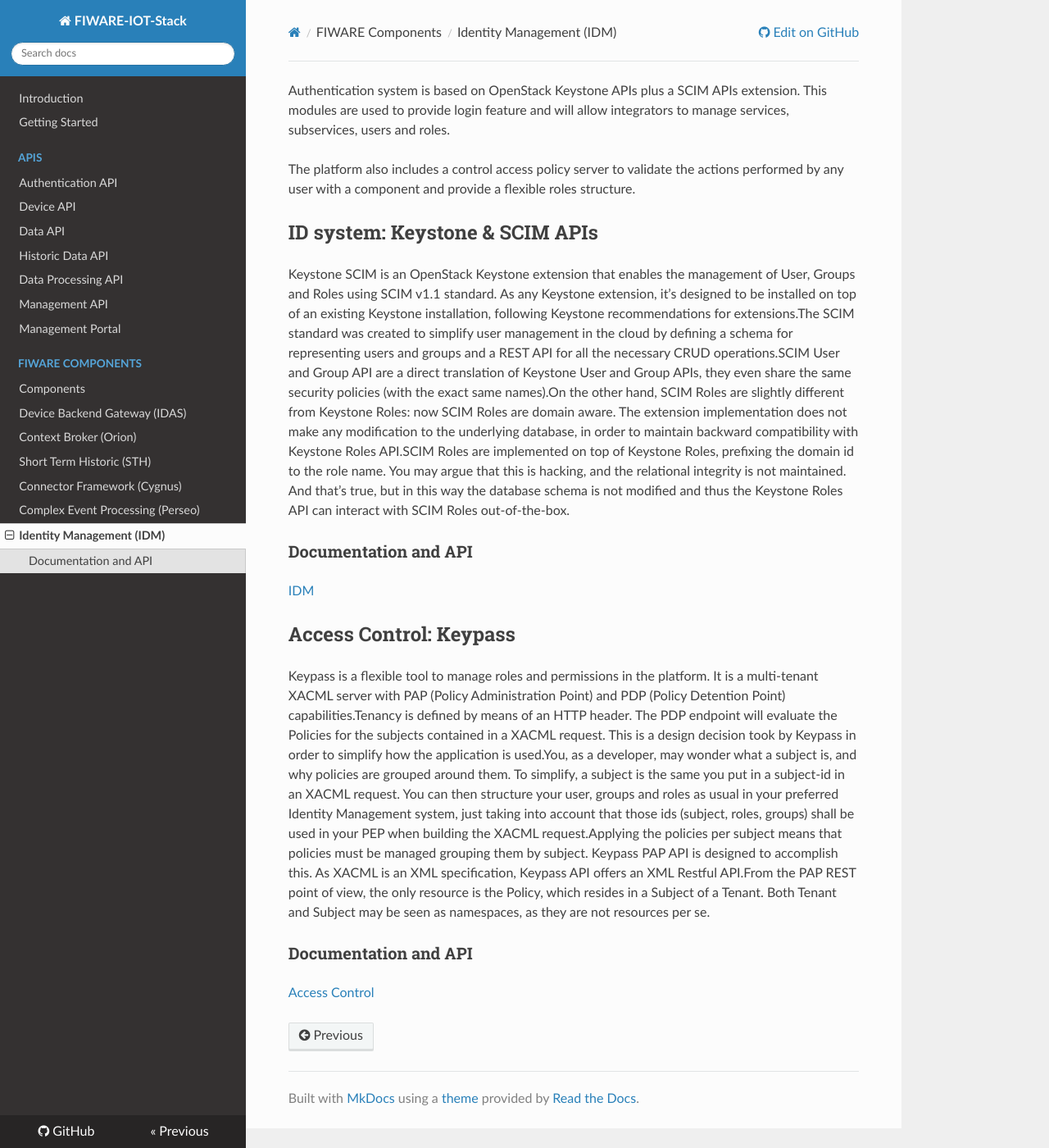
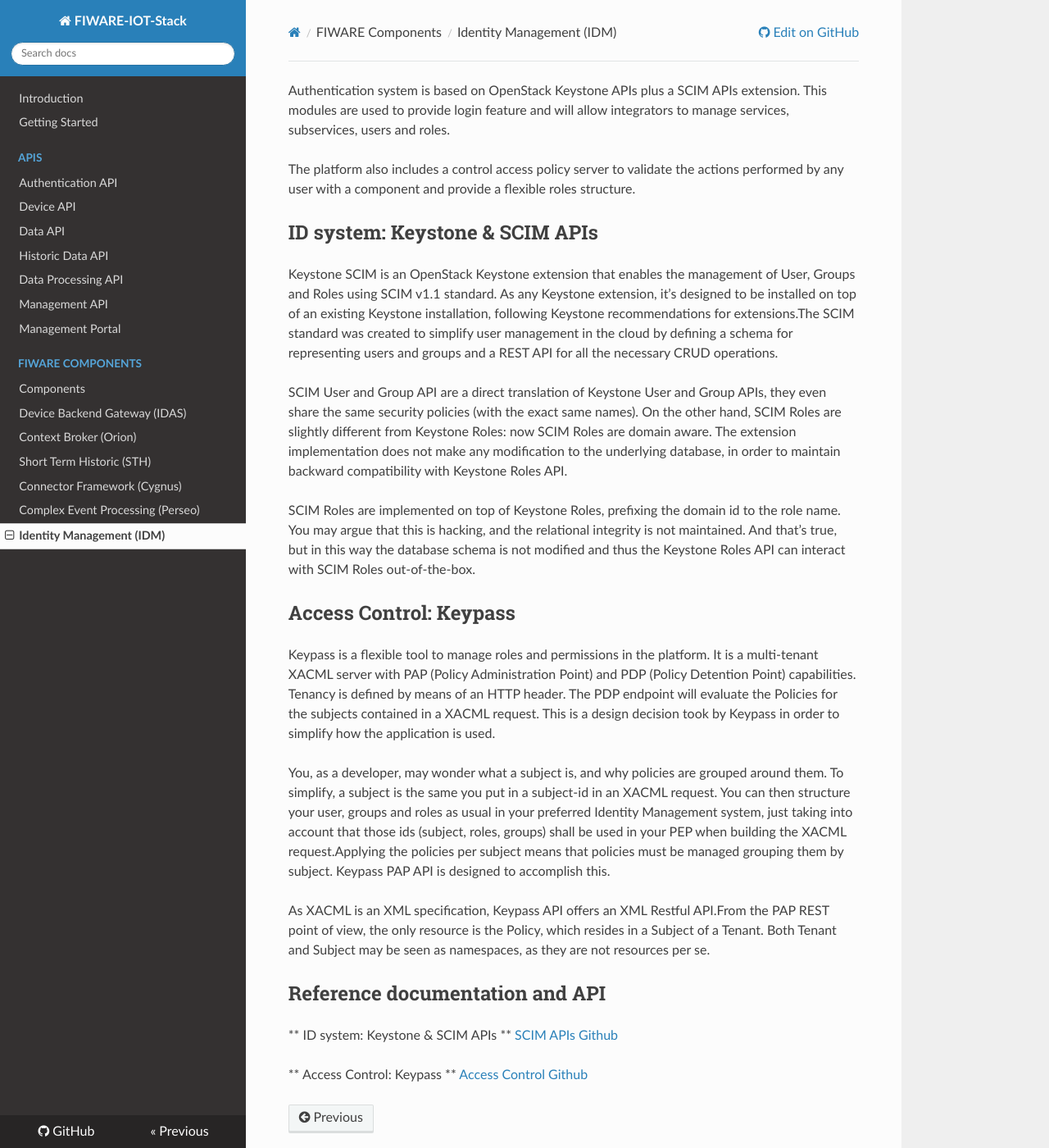
Before and after one commit to telefonicaid/thinking-cities, an MkDocs documentation site: the page built from docs/idm.md, in a window 1280 px wide and 1400 px high. Shown: the whole window at 82% size. Built offline with MkDocs 1.6.1, drawn with Linux system fonts in a browser that asks for light colours; nearby versions of some CDN libraries; old or Windows-style settings are respelled for this version of MkDocs.

Commit message:
Update idm.md

```diff
--- a/docs/idm.md
+++ b/docs/idm.md
@@ -4,17 +4,25 @@
 
 ## ID system: Keystone & SCIM APIs
 
-Keystone SCIM is an OpenStack Keystone extension that enables the management of User, Groups and Roles using SCIM v1.1 standard. As any Keystone extension, it’s designed to be installed on top of an existing Keystone installation, following Keystone recommendations for extensions.The SCIM standard was created to simplify user management in the cloud by defining a schema for representing users and groups and a REST API for all the necessary CRUD operations.SCIM User and Group API are a direct translation of Keystone User and Group APIs, they even share the same security policies (with the exact same names).On the other hand, SCIM Roles are slightly different from Keystone Roles: now SCIM Roles are domain aware. The extension implementation does not make any modification to the underlying database, in order to maintain backward compatibility with Keystone Roles API.SCIM Roles are implemented on top of Keystone Roles, prefixing the domain id to the role name. You may argue that this is hacking, and the relational integrity is not maintained. And that’s true, but in this way the database schema is not modified and thus the Keystone Roles API can interact with SCIM Roles out-of-the-box.
+Keystone SCIM is an OpenStack Keystone extension that enables the management of User, Groups and Roles using SCIM v1.1 standard. As any Keystone extension, it’s designed to be installed on top of an existing Keystone installation, following Keystone recommendations for extensions.The SCIM standard was created to simplify user management in the cloud by defining a schema for representing users and groups and a REST API for all the necessary CRUD operations.
 
+SCIM User and Group API are a direct translation of Keystone User and Group APIs, they even share the same security policies (with the exact same names). On the other hand, SCIM Roles are slightly different from Keystone Roles: now SCIM Roles are domain aware. The extension implementation does not make any modification to the underlying database, in order to maintain backward compatibility with Keystone Roles API.
 
-### Documentation and API
+SCIM Roles are implemented on top of Keystone Roles, prefixing the domain id to the role name. You may argue that this is hacking, and the relational integrity is not maintained. And that’s true, but in this way the database schema is not modified and thus the Keystone Roles API can interact with SCIM Roles out-of-the-box.
 
-[IDM](https://github.com/telefonicaid/fiware-keystone-scim)
 
 ## Access Control: Keypass
 
-Keypass is a flexible tool to manage roles and permissions in the platform. It is a multi-tenant XACML server with PAP (Policy Administration Point) and PDP (Policy Detention Point) capabilities.Tenancy is defined by means of an HTTP header. The PDP endpoint will evaluate the Policies for the subjects contained in a XACML request. This is a design decision took by Keypass in order to simplify how the application is used.You, as a developer, may wonder what a subject is, and why policies are grouped around them. To simplify, a subject is the same you put in a subject-id in an XACML request. You can then structure your user, groups and roles as usual in your preferred Identity Management system, just taking into account that those ids (subject, roles, groups) shall be used in your PEP when building the XACML request.Applying the policies per subject means that policies must be managed grouping them by subject. Keypass PAP API is designed to accomplish this.  As XACML is an XML specification, Keypass API offers an XML Restful API.From the PAP REST point of view, the only resource is the Policy, which resides in a Subject of a Tenant. Both Tenant and Subject may be seen as namespaces, as they are not resources per se.
+Keypass is a flexible tool to manage roles and permissions in the platform. It is a multi-tenant XACML server with PAP (Policy Administration Point) and PDP (Policy Detention Point) capabilities. Tenancy is defined by means of an HTTP header. The PDP endpoint will evaluate the Policies for the subjects contained in a XACML request. This is a design decision took by Keypass in order to simplify how the application is used.
 
-### Documentation and API
+You, as a developer, may wonder what a subject is, and why policies are grouped around them. To simplify, a subject is the same you put in a subject-id in an XACML request. You can then structure your user, groups and roles as usual in your preferred Identity Management system, just taking into account that those ids (subject, roles, groups) shall be used in your PEP when building the XACML request.Applying the policies per subject means that policies must be managed grouping them by subject. Keypass PAP API is designed to accomplish this.
 
-[Access Control](https://github.com/telefonicaid/fiware-keypass)
+As XACML is an XML specification, Keypass API offers an XML Restful API.From the PAP REST point of view, the only resource is the Policy, which resides in a Subject of a Tenant. Both Tenant and Subject may be seen as namespaces, as they are not resources per se.
+
+## Reference documentation and API
+
+** ID system: Keystone & SCIM APIs **
+[SCIM APIs Github](https://github.com/telefonicaid/fiware-keystone-scim)
+
+** Access Control: Keypass **
+[Access Control Github](https://github.com/telefonicaid/fiware-keypass)
```
